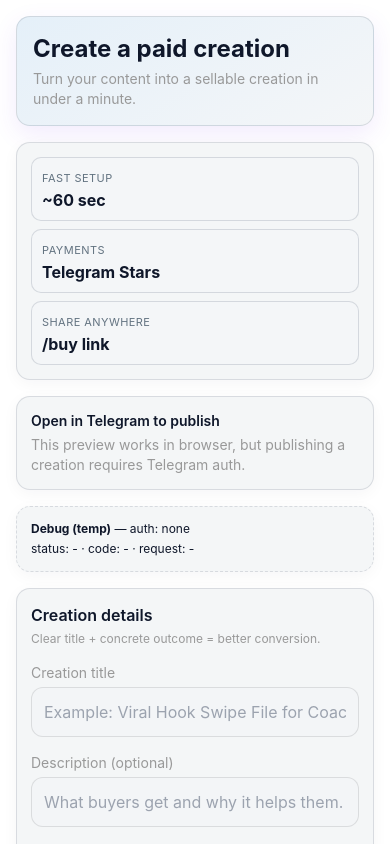
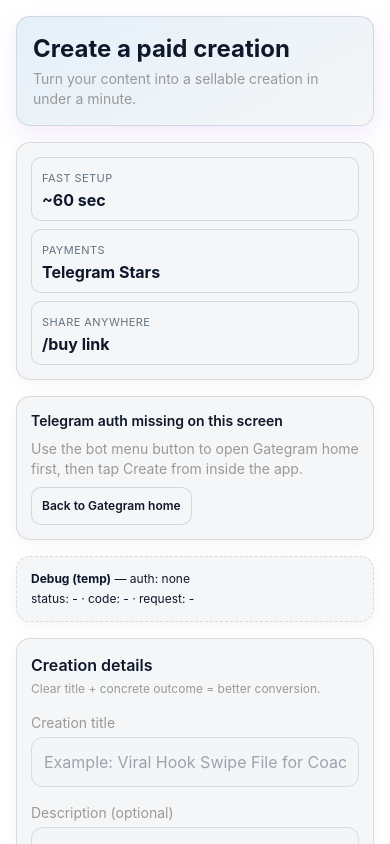
Before and after one commit to san-npm/paywall-tg, a Next.js app: page /create in a window 390 px wide. Shown: the top 844 px of the page. Built offline with nearby package versions, Linux system fonts and the light colour scheme; no server answers.

Commit message:
fix iPhone authless create entrypoint: route /create button to app home and guide re-entry

```diff
--- a/app/(miniapp)/create/page.jsx
+++ b/app/(miniapp)/create/page.jsx
@@ -325,9 +325,10 @@
       </section>
 
       {!hasInitData && (
-        <section className="glass-card text-sm">
-          <p className="font-semibold">Open in Telegram to publish</p>
-          <p className="text-tg-hint mt-1">This preview works in browser, but publishing a creation requires Telegram auth.</p>
+        <section className="glass-card text-sm space-y-2">
+          <p className="font-semibold">Telegram auth missing on this screen</p>
+          <p className="text-tg-hint mt-1">Use the bot menu button to open Gategram home first, then tap Create from inside the app.</p>
+          <a href="/" className="chip-btn inline-block">Back to Gategram home</a>
         </section>
       )}
 
--- a/app/api/webhook/route.js
+++ b/app/api/webhook/route.js
@@ -241,7 +241,7 @@
             parse_mode: 'MarkdownV2',
             reply_markup: {
               inline_keyboard: [[
-                { text: '\u{1F4E6} Create in App', web_app: { url: `${WEBAPP_URL}/create` } }
+                { text: '\u{1F4E6} Create in App', web_app: { url: WEBAPP_URL } }
               ]]
             }
           }
```
